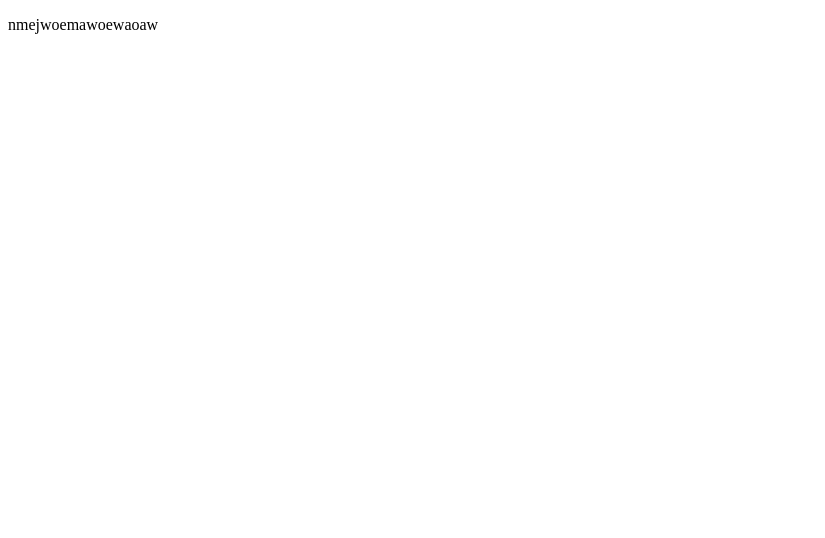
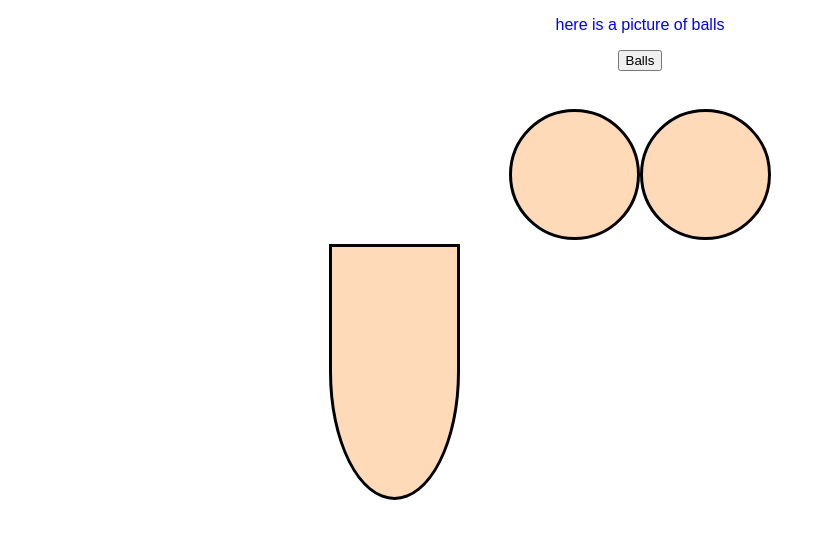
Before and after one commit to lawwzhou/lawwzhou.github.io, a plain HTML site: page index.html in a window 1280 px wide. Shown: the whole page, without its empty margins (0-825 px from the left). Drawn offline with Linux system fonts and the light colour scheme; a web font is replaced by a local one.

Commit message:
feat: cock

```diff
--- a/index.html
+++ b/index.html
@@ -1,6 +1,29 @@
 <!DOCTYPE html>
-<html>
-    <p>
-        nmejwoemawoewaoaw
-    </p>
+<html lang = "en">
+
+<meta charset="utf-8">
+
+
+<head>
+    <script src="page.js"></script>
+    <link href="http://fonts.cdnfonts.com/css/minecraft-4" rel="stylesheet">
+    <link rel=”stylesheet” href=”https://maxcdn.bootstrapcdn.com/bootstrap/4.0.0/css/bootstrap.min.css”rel=”nofollow” integrity=”sha384-Gn5384xqQ1aoWXA+058RXPxPg6fy4IWvTNh0E263XmFcJlSAwiGgFAW/dAiS6JXm” crossorigin=”anonymous”>
+    <title> My awesome page title</title>
+    <link rel="stylesheet" href="page.css">
+    <link rel="icon" href="https://images.emojiterra.com/twitter/v14.0/512px/1f640.png">
+</head>
+    <body>
+        <div>
+            <p>
+                here is a picture of balls
+            </p>
+            <button id = "button" onclick="hide()">Balls</button>
+        </div>
+
+        <div id="dick">
+            <span class="circle"></span><span class="circle"></span>
+            <span class="rectangle"></span>
+        </div>
+
+    </body>
 </html>
--- /dev/null
+++ b/page.css
@@ -0,0 +1,43 @@
+body {
+  text-align: center;
+  justify-content: center;
+  align-items: center;
+  font-family: 'Minecraft', sans-serif;
+}
+
+.circle {
+    margin-top: 3%;
+    height: 125px;
+    width: 125px;
+    border-radius: 50%;
+    border-style: solid;
+    border-color: black;
+    background-color: peachpuff;
+    display: inline-block;
+  }
+
+.rectangle {
+  height: 250px;
+  width: 125px;
+  border-radius: 0 0 50% 50%;
+  border-style: solid;
+  border-color: black;
+  background-color: peachpuff;
+  display: block;
+  margin-left: 320.5px;
+}
+
+.button {
+    font-family: 'Minecraft', sans-serif;
+    display: flex;
+    border: 3px solid green;
+}
+
+
+p {
+    color: blue;
+}
+
+.hidden {
+    display: none !important;
+}
--- /dev/null
+++ b/page.js
@@ -0,0 +1,9 @@
+function hide() {
+        var x = document.getElementById("dick");
+        if (x.style.display === "none") {
+            x.style.display = "block";
+        }
+        else {
+            x.style.display = "none";
+        }
+}
```
